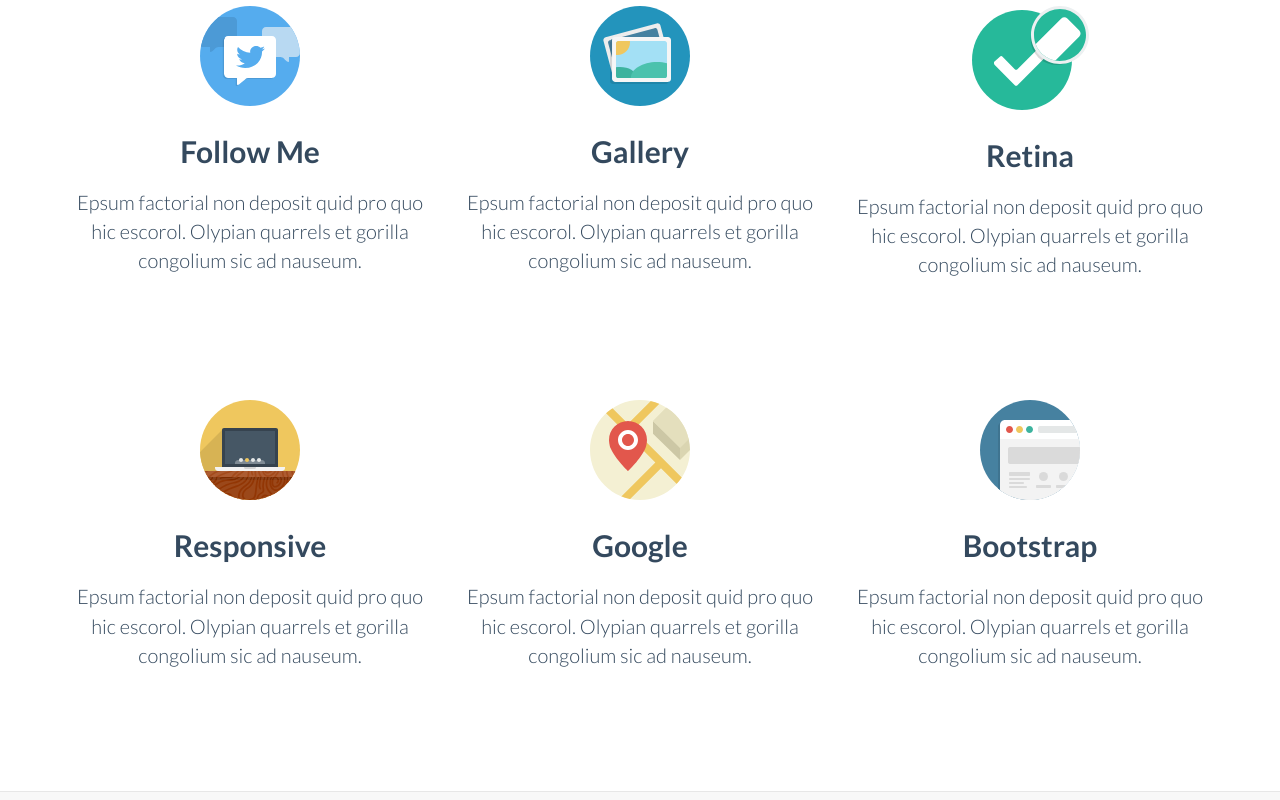
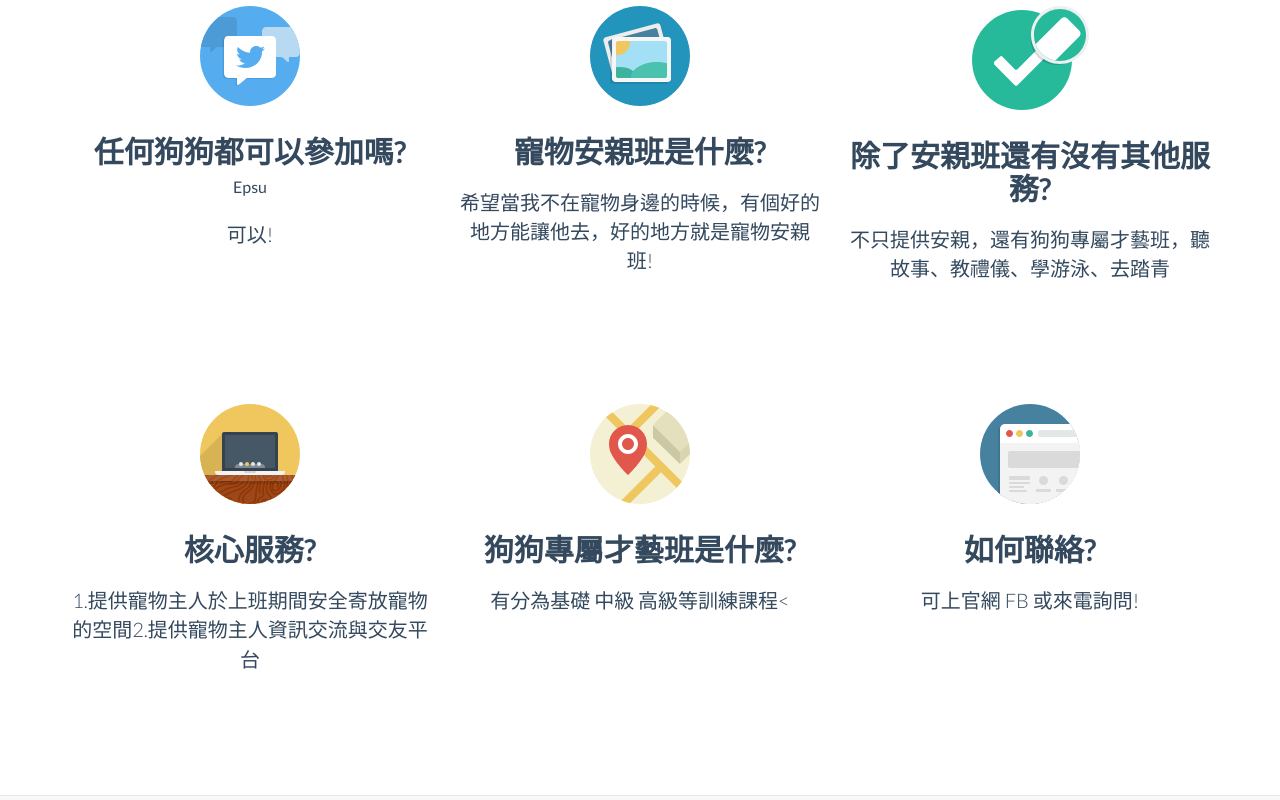
Before and after one commit to meihs/webwx7, a plain HTML site: page index.html in a window 1280 px wide. Shown: the part 1140-1940 px from the top of the page. Drawn offline with Linux system fonts and the light colour scheme.

Commit message:
Update index.html

```diff
--- a/index.html
+++ b/index.html
@@ -59,7 +59,7 @@
 	<!-- FullScreen -->
     <div class="intro-header">
 		<div class="col-xs-12 text-center abcen1">
-			<h1 class="h1_home wow fadeIn" data-wow-delay="0.4s">寵物才藝課</h1>
+			<h1 class="h1_home wow fadeIn" data-wow-delay="0.4s">寵物安親班</h1>
 			<h3 class="h3_home wow fadeIn" data-wow-delay="0.6s">相關課程介紹</h3>
 			<ul class="list-inline intro-social-buttons">
 				<li><a href="https://twitter.com/galantiandrea" class="btn  btn-lg mybutton_cyano wow fadeIn" data-wow-delay="0.8s"><span class="network-name">Twitter</span></a>
@@ -92,7 +92,7 @@
 			<div class="collapse navbar-collapse navbar-right navbar-ex1-collapse">
 				<ul class="nav navbar-nav">
 
-					<li class="menuItem"><a href="#whatis">寵物才藝介紹</a></li>
+					<li class="menuItem"><a href="#whatis">相關介紹</a></li>
 					<li class="menuItem"><a href="#useit">上課資訊</a></li>
 					<li class="menuItem"><a href="#screen">服務地點</a></li>
 					<li class="menuItem"><a href="#credits">課程定價</a></li>
@@ -117,23 +117,34 @@
 
 				<div class="col-sm-4 wow fadeInDown text-center">
 				  <img class="rotate" src="img/icon/tweet.svg" alt="Generic placeholder image">
-				  <h3>Follow Me</h3>
-				  <p class="lead">Epsum factorial non deposit quid pro quo hic escorol. Olypian quarrels et gorilla congolium sic ad nauseum. </p>
+				  <h3>任何狗狗都可以參加嗎?</h3>Epsu
+				  <p class="lead">可以!</p>
 
 				  <!-- <p><a class="btn btn-embossed btn-primary view" role="button">View Details</a></p> -->
 				</div><!-- /.col-lg-4 -->
 
 				<div class="col-sm-4 wow fadeInDown text-center">
 				  <img  class="rotate" src="img/icon/picture.svg" alt="Generic placeholder image">
-				   <h3>Gallery</h3>
-				   <p class="lead">Epsum factorial non deposit quid pro quo hic escorol. Olypian quarrels et gorilla congolium sic ad nauseum. </p>
-				   <!-- <p><a class="btn btn-embossed btn-primary view" role="button">View Details</a></p> -->
+				   <h3>寵物安親班是什麼?</h3>
+				   <p class="lead">希望當我不在寵物身邊的時候，有個好的地方能讓他去，好的地方就是寵物安親班!<!DOCTYPE html>
+				   <html lang="en">
+				   <head>
+					   <meta charset="UTF-8">
+					   <meta http-equiv="X-UA-Compatible" content="IE=edge">
+					   <meta name="viewport" content="width=device-width, initial-scale=1.0">
+					   <title>Document</title>
+				   </head>
+				   <body>
+
+				   </body>
+				   </html> </p>
+			      <!-- <p><a class="btn btn-embossed btn-primary view" role="button">View Details</a></p> -->
 				</div><!-- /.col-lg-4 -->
 
 				<div class="col-sm-4 wow fadeInDown text-center">
 				  <img  class="rotate" src="img/icon/retina.svg" alt="Generic placeholder image">
-				   <h3>Retina</h3>
-					<p class="lead">Epsum factorial non deposit quid pro quo hic escorol. Olypian quarrels et gorilla congolium sic ad nauseum. </p>
+				   <h3>除了安親班還有沒有其他服務?</h3>
+					<p class="lead">不只提供安親，還有狗狗專屬才藝班，聽故事、教禮儀、學游泳、去踏青 </p>
 				  <!-- <p><a class="btn btn-embossed btn-primary view" role="button">View Details</a></p> -->
 				</div><!-- /.col-lg-4 -->
 
@@ -143,22 +154,23 @@
 
 				<div class="col-sm-4  wow fadeInDown text-center">
 				  <img class="rotate" src="img/icon/laptop.svg" alt="Generic placeholder image">
-				  <h3>Responsive</h3>
-				  <p class="lead">Epsum factorial non deposit quid pro quo hic escorol. Olypian quarrels et gorilla congolium sic ad nauseum. </p>
+				  <h3>核心服務?</h3>
+				  <p class="lead">1.提供寵物主人於上班期間安全寄放寵物的空間2.提供寵物主人資訊交流與交友平台
+					 </p>
 				 <!-- <p><a class="btn btn-embossed btn-primary view" role="button">View Details</a></p> -->
 				</div><!-- /.col-lg-4 -->
 
 				<div class="col-sm-4 wow fadeInDown text-center">
 				  <img  class="rotate" src="img/icon/map.svg" alt="Generic placeholder image">
-				   <h3>Google</h3>
-				   <p class="lead">Epsum factorial non deposit quid pro quo hic escorol. Olypian quarrels et gorilla congolium sic ad nauseum. </p>
+				   <h3>狗狗專屬才藝班是什麼?</h3>
+				   <p class="lead">有分為基礎 中級 高級等訓練課程< </p>
 				   <!-- <p><a class="btn btn-embossed btn-primary view" role="button">View Details</a></p> -->
 				</div><!-- /.col-lg-4 -->
 
 				<div class="col-sm-4 wow fadeInDown text-center">
 				  <img  class="rotate" src="img/icon/browser.svg" alt="Generic placeholder image">
-				   <h3>Bootstrap</h3>
-				 <p class="lead">Epsum factorial non deposit quid pro quo hic escorol. Olypian quarrels et gorilla congolium sic ad nauseum. </p>
+				   <h3>如何聯絡?</h3>
+				 <p class="lead">可上官網 FB 或來電詢問! </p>
 				  <!-- <p><a class="btn btn-embossed btn-primary view" role="button">View Details</a></p> -->
 				</div><!-- /.col-lg-4 -->
 
```
